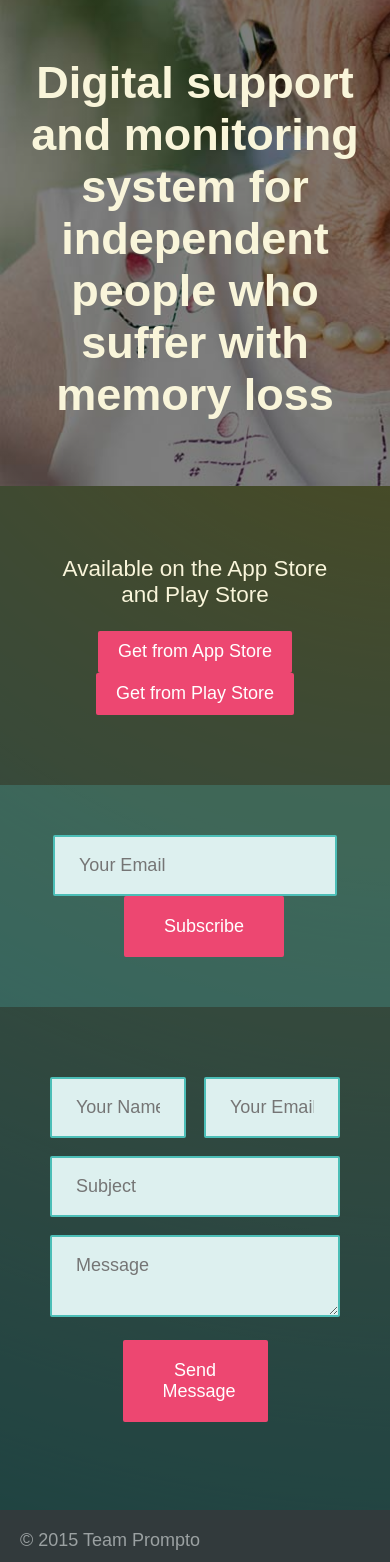
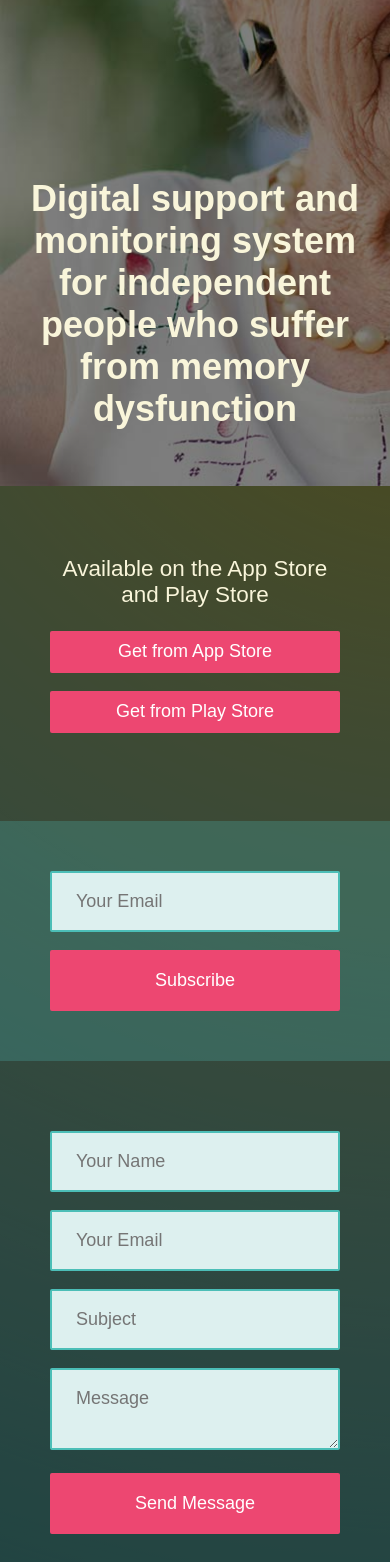
Before and after one commit to Mottokrosh/prompto-landing, a plain HTML site: page index.html in a window 390 px wide. Shown: the part 438-2000 px from the top of the page. Drawn offline with nearby package versions, Linux system fonts and the light colour scheme; a web font is replaced by a local one.

Commit message:
Responsiveness

```diff
--- a/assets/css/main.css
+++ b/assets/css/main.css
@@ -127,6 +127,7 @@ header[role="banner"] nav a {
 
 section {
 	margin: 0 0 20px 0;
+	width: 100%;
 }
 
 section > *, footer > * {
@@ -136,6 +137,7 @@ section > *, footer > * {
 }
 
 footer {
+	width: 100%;
 	background-color: #323a3c;
 	padding: 20px;
 	color: #9ba1a2;
@@ -202,3 +204,72 @@ footer {
 	max-width: 50%;
 	margin: 0 auto;
 }
+
+
+@media (max-width: 600px) {
+	.hero h1 {
+		font-size: 2rem;
+	}
+}
+
+@media (max-width: 540px) {
+	header[role="banner"] {
+		-webkit-box-orient: vertical; -webkit-box-direction: normal; -webkit-flex-direction: column; -ms-flex-direction: column; flex-direction: column;
+	}
+
+	#logo {
+		text-align: center;
+	}
+
+	header[role="banner"] nav {
+		display: block;
+		margin: 0;
+	}
+
+	header[role="banner"] nav ul {
+		display: -webkit-box; display: -webkit-flex; display: -ms-flexbox; display: flex;
+	}
+
+	header[role="banner"] nav li {
+		text-align: center;
+		-webkit-box-flex: 1; -webkit-flex: 1; -ms-flex: 1; flex: 1;
+	}
+
+	.get-the-app a {
+		display: block;
+		margin-bottom: 1rem;
+	}
+
+	#subscribe input {
+		width: 100%;
+		display: block;
+		margin-bottom: 1rem;
+	}
+
+	#subscribe button {
+		display: block;
+		width: 100%;
+		margin: 0;
+	}
+
+	#contact .row {
+		display: block;
+	}
+
+	#contact .row > *:not(:last-of-type) {
+		display: block;
+		margin: 0 0 1rem 0;
+		padding: 0;
+	}
+
+	#contact button {
+		max-width: 100%;
+		width: 100%;
+	}
+}
+
+@media (max-width: 450px) {
+	header[role="banner"] nav {
+		display: none;
+	}
+}
--- a/index.html
+++ b/index.html
@@ -2,6 +2,7 @@
 <html>
 <head>
 	<title>Prompto</title>
+	<meta name="viewport" content="initial-scale=1, width=device-width">
 	<link href="https://fonts.googleapis.com/css?family=Muli:300,400,300italic,400italic" rel="stylesheet" type="text/css">
 	<link href='https://fonts.googleapis.com/css?family=Poiret+One' rel='stylesheet' type='text/css'>
 	<link rel="stylesheet" type="text/css" href="assets/css/main.css">
@@ -21,7 +22,7 @@
 
 	<section class="hero">
 		<div>
-			<h1>Digital support and monitoring system for independent people who suffer with memory loss</h1>
+			<h1>Digital support and monitoring system for independent people who suffer from memory dysfunction</h1>
 		</div>
 	</section>
 
@@ -37,9 +38,7 @@
 
 	<section id="subscribe">
 		<form>
-			<label>
-				<input type="email" name="email" placeholder="Your Email"><button type="submit" class="large">Subscribe</button>
-			</label>
+			<input type="email" name="email" placeholder="Your Email"><button type="submit" class="large">Subscribe</button>
 		</form>
 	</section>
 
```
Lines whose indentation alone changed are shown as unchanged.
